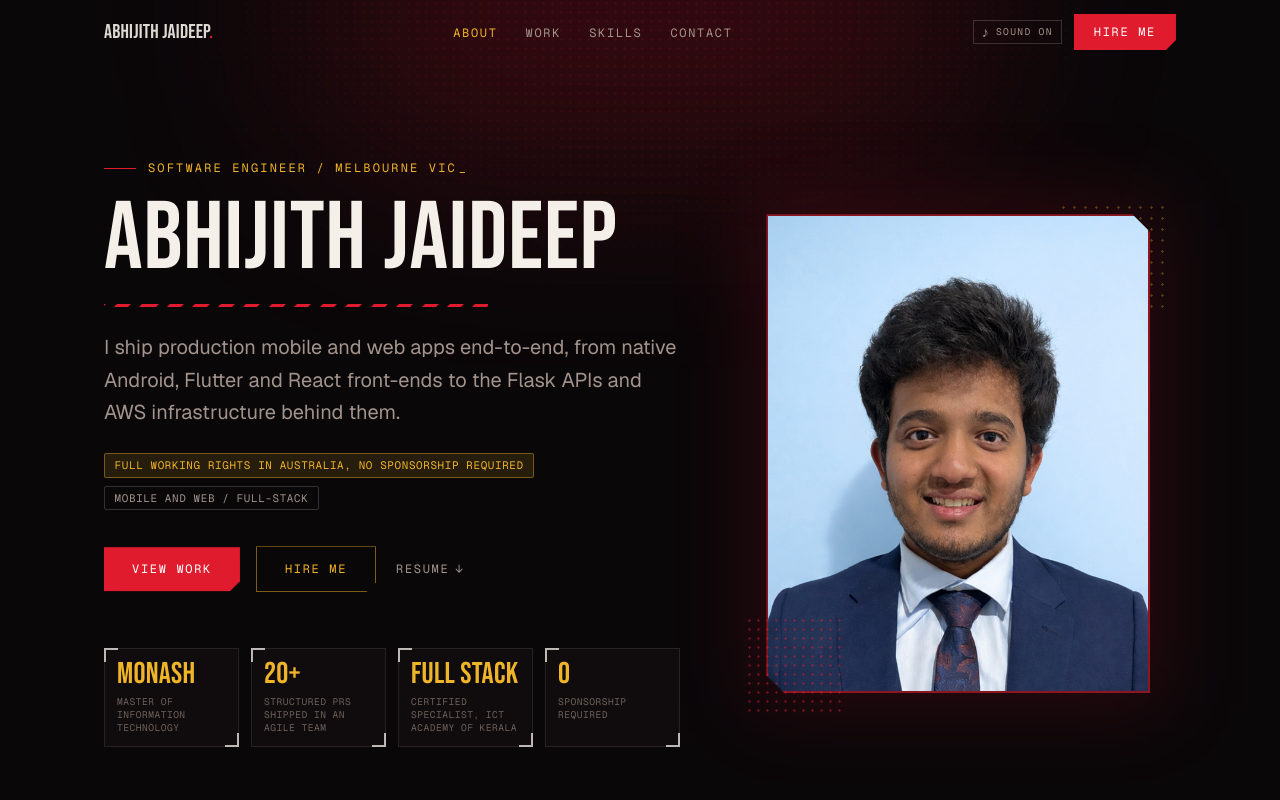
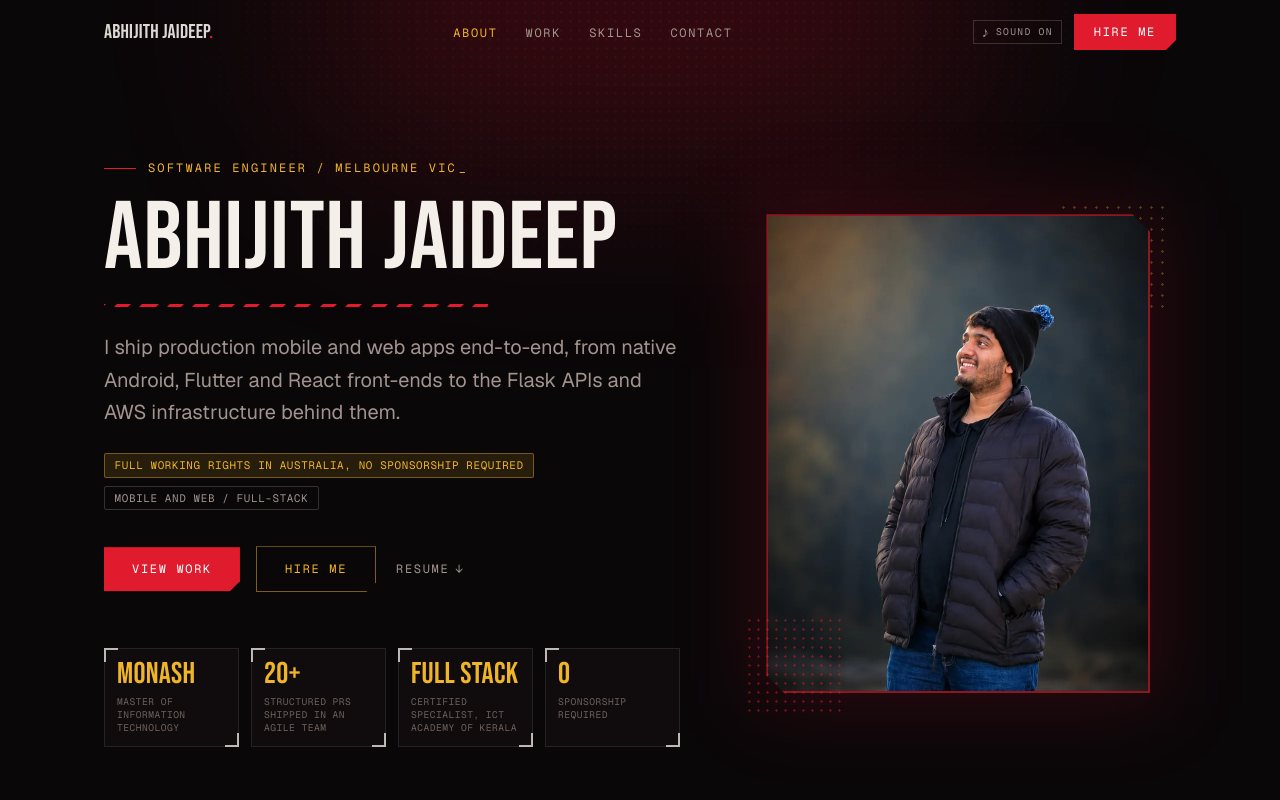
Before and after one commit to Abhijith-Jaideep/portfolio, a Next.js app: page / in a window 1280 px wide. Shown: the top 800 px of the page. Built offline with nearby package versions, Linux system fonts and the light colour scheme.

Commit message:
Use the new portrait in the hero
Outdoor portrait replaces the formal headshot. Source was already 4:5 so no
crop was needed, converted to a 760x950 WebP at 34KB, down from the 973KB PNG.

The old headshot stays at /images/headshot.png so this is a one line revert
if the formal shot is wanted back.

```diff
--- a/src/components/Hero.tsx
+++ b/src/components/Hero.tsx
@@ -99,8 +99,8 @@ export function Hero() {
             <Image
               src={profile.headshot}
               alt={profile.name}
-              width={640}
-              height={800}
+              width={760}
+              height={950}
               priority
               className="h-auto w-full object-cover"
             />
--- a/src/data/content.ts
+++ b/src/data/content.ts
@@ -8,7 +8,9 @@ export const profile = {
   phone: "0469326984",
   linkedin: "https://www.linkedin.com/in/abhijith-jaideep/",
   github: "https://github.com/Abhijith-Jaideep",
-  headshot: "/images/headshot.png",
+  // Previous formal headshot is still at /images/headshot.png if this needs
+  // to be swapped back.
+  headshot: "/images/portrait.webp",
   resumePdf: "/resume/Abhijith_Jaideep_Resume.pdf",
   resumeDocx: "/resume/Abhijith_Jaideep_Resume.docx",
 };
```
Also changed, not shown: public/images/portrait.webp (added).
